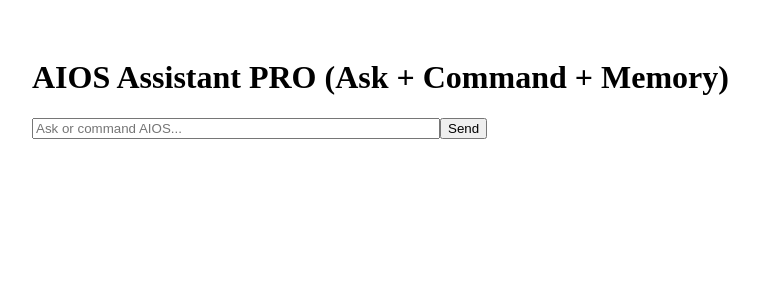
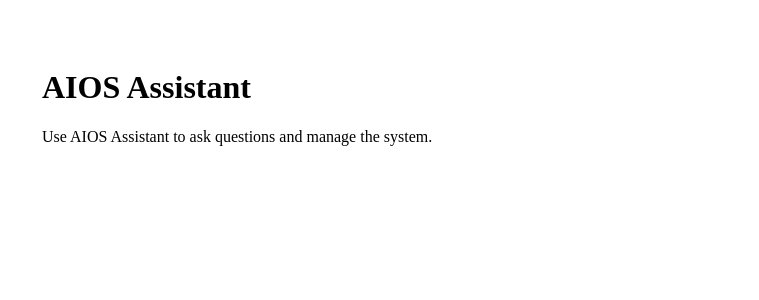
Before and after one commit to GlobalBlockInc/AIOS-frontend, a Next.js app: page /admin/assistant in a window 1280 px wide. Shown: the top 300 px of the page, without its empty margins (6-765 px from the left). Built offline with nearby package versions, Linux system fonts and the light colour scheme.

Commit message:
Update assistant.jsx

```diff
--- a/pages/admin/assistant.jsx
+++ b/pages/admin/assistant.jsx
@@ -1,81 +1,10 @@
-import { useState, useEffect } from "react";
+import React from "react";
 
-const memory = [];
-
-export default function AIOSAssistant() {
-  const [input, setInput] = useState("");
-  const [messages, setMessages] = useState([]);
-
-  useEffect(() => {
-    // Load memory if needed in future (right now simple memory in this file)
-  }, []);
-
-  const sendMessage = () => {
-    const newMessage = { role: "user", text: input };
-    const updatedMessages = [...messages, newMessage];
-    setMessages(updatedMessages);
-    memory.push(newMessage);
-
-    fetch("/api/ai/command", {
-      method: "POST",
-      headers: { "Content-Type": "application/json" },
-      body: JSON.stringify({ command: buildPrompt(updatedMessages) }),
-    })
-      .then((res) => res.json())
-      .then((data) => {
-        const aiResponse = { role: "ai", text: data.result };
-        setMessages([...updatedMessages, aiResponse]);
-        memory.push(aiResponse);
-
-        // Optional: detect smart commands
-        detectSmartCommands(data.result);
-      });
-
-    setInput("");
-  };
-
-  const buildPrompt = (messages) => {
-    let context = "You are the AIOS Empire Assistant. Help the owner make decisions, suggest upgrades, and run bots when asked.\n";
-    context += "You know about SoloStack, AI Shield, Partner Nodes, Referral Programs, SeedBots, Marketing Bots, UltraDirector.\n";
-    context += "You are kind, strategic, and focused on business growth and user happiness.\n\n";
-    messages.forEach(msg => {
-      context += `${msg.role === "user" ? "User" : "AI"}: ${msg.text}\n`;
-    });
-    context += "AI:";
-    return context;
-  };
-
-  const detectSmartCommands = (text) => {
-    if (text.includes("Create new SeedBot")) {
-      console.log("🚨 AIOS COMMAND → Creating new SeedBot...");
-      // here you would actually call the API to trigger bot creation
-    }
-
-    if (text.includes("Deploy new SoloStack site")) {
-      console.log("🚨 AIOS COMMAND → Deploying new SoloStack site...");
-      // here you would actually call the API to trigger SoloStack bot
-    }
-  };
-
+export default function Assistant() {
   return (
-    <div style={{ padding: 30 }}>
-      <h1>AIOS Assistant PRO (Ask + Command + Memory)</h1>
-
-      <div style={{ marginBottom: 20 }}>
-        <input
-          style={{ width: 400 }}
-          placeholder="Ask or command AIOS..."
-          value={input}
-          onChange={(e) => setInput(e.target.value)}
-        />
-        <button onClick={sendMessage}>Send</button>
-      </div>
-
-      <div style={{ maxHeight: 500, overflowY: "auto" }}>
-        {messages.map((msg, i) => (
-          <p key={i}><strong>{msg.role === "user" ? "You" : "AI"}:</strong> {msg.text}</p>
-        ))}
-      </div>
+    <div style={{ padding: "40px" }}>
+      <h1>AIOS Assistant</h1>
+      <p>Use AIOS Assistant to ask questions and manage the system.</p>
     </div>
   );
 }
```
